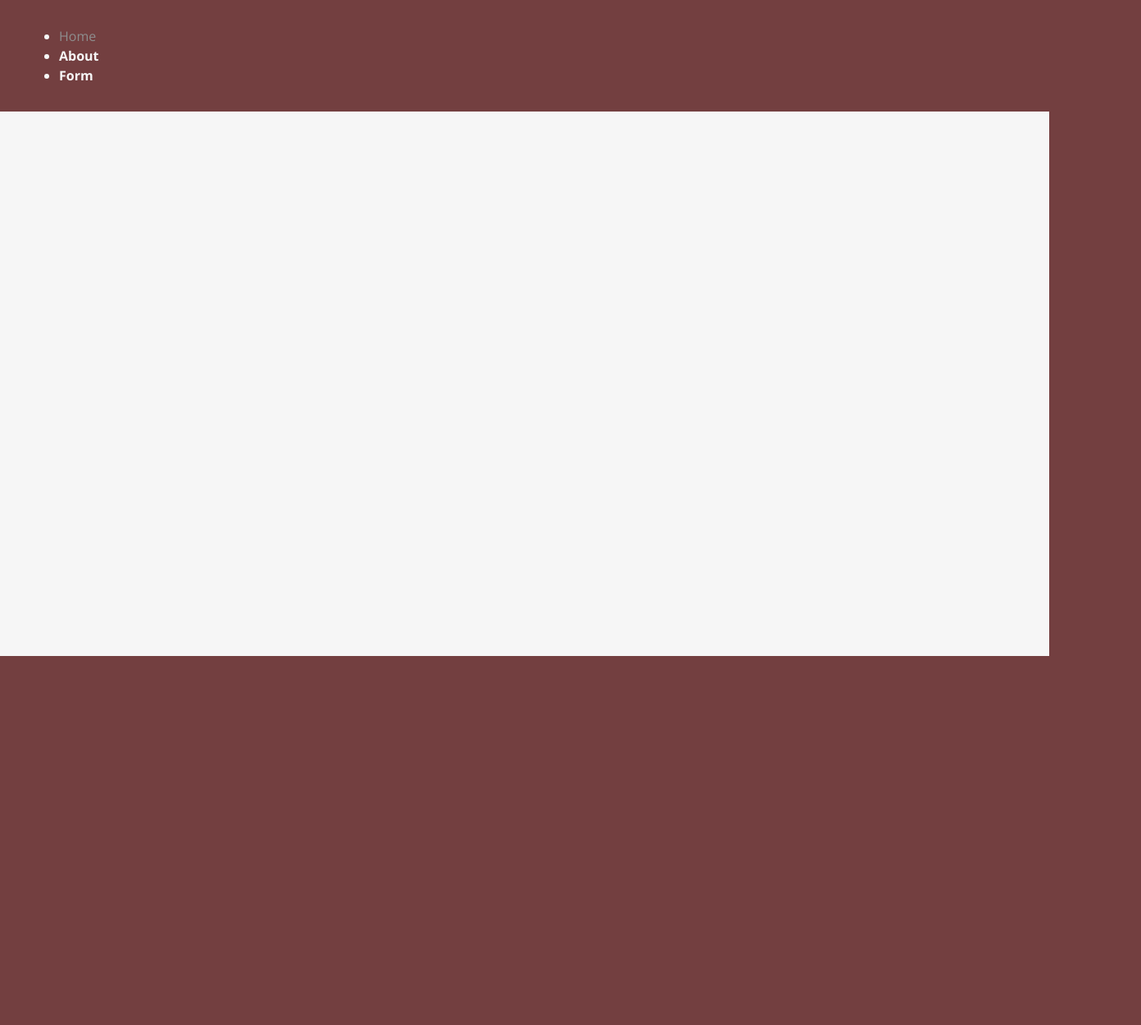
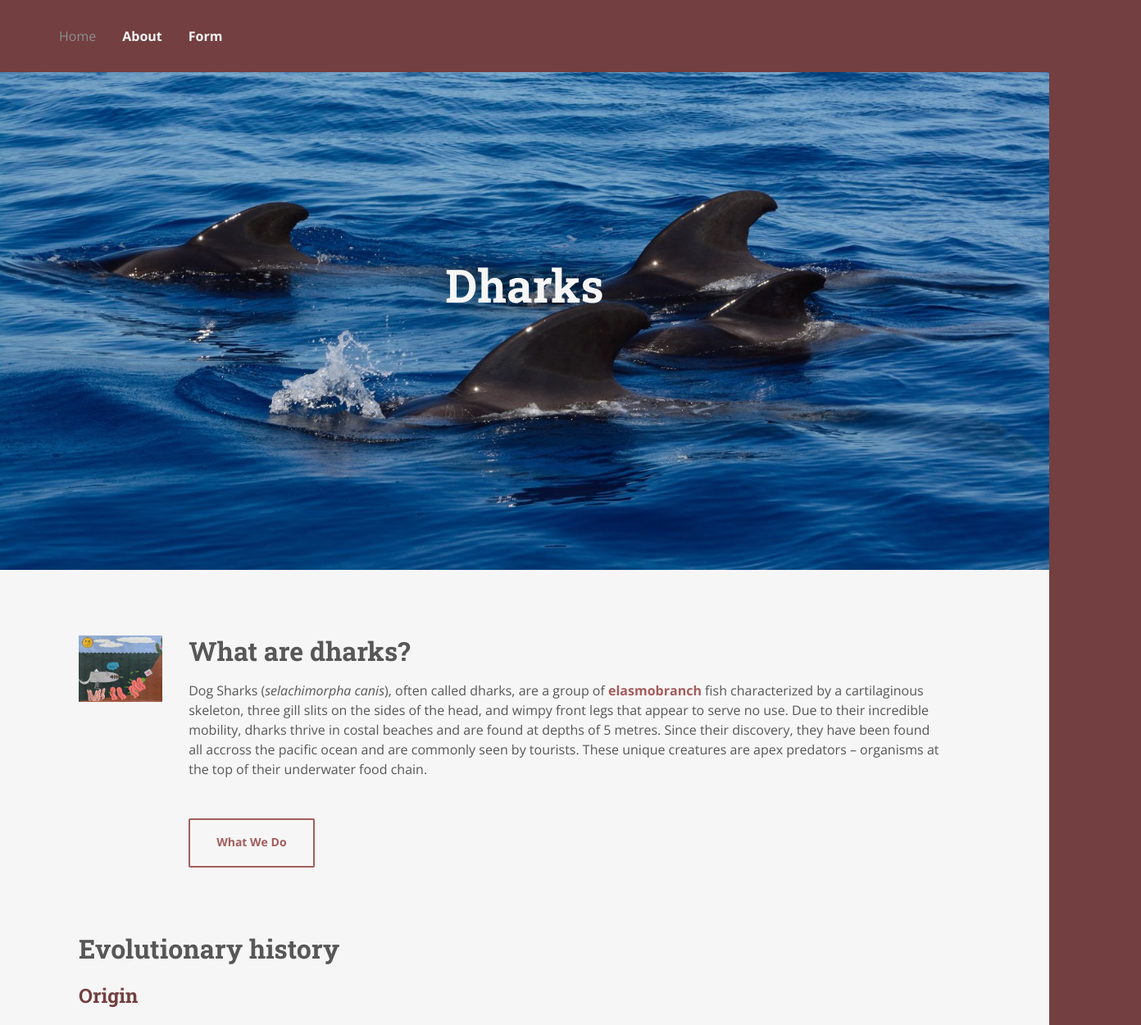
Before and after one commit to JosiahStephens/flexWebsite, a plain HTML site: page index.html in a window 1280 px wide. Shown: the top 1250 px of the page at 82% size, 1392 px wide, since content can reach past the window. Drawn offline with nearby package versions, Linux system fonts and the light colour scheme.

Commit message:
fixed the flexbox

```diff
--- a/index.html
+++ b/index.html
@@ -58,28 +58,37 @@
   </div>
 
   <main>
-    <div class="scroll-down">About Us</div>
-    <article class="first-article" class="panel">
+    <article class="first-article panel">
+      <div class="text-wrap">
         <h2>What are dharks?</h2>
         <p>
           Dog Sharks (<em>selachimorpha canis</em>), often called dharks, are a group of
           <a href="https://www.sciencedirect.com/topics/immunology-and-microbiology/elasmobranch">elasmobranch</a> fish
-        characterized by a cartilaginous skeleton, three gill slits on the sides of the head, and wimpy front legs that
+          characterized by a cartilaginous skeleton, three gill slits on the sides of the head, and wimpy front legs
+          that
           appear to serve no use. Due to their
-        incredible mobility, dharks thrive in costal beaches and are found at depths of 5 metres. Since their discovery,
-        they have been found all accross the pacific ocean and are commonly seen by tourists. These unique creatures are
+          incredible mobility, dharks thrive in costal beaches and are found at depths of 5 metres. Since their
+          discovery,
+          they have been found all accross the pacific ocean and are commonly seen by tourists. These unique creatures
+          are
           apex predators – organisms at the top of their underwater food chain.
         </p>
         <a href="about/" class="button">What We Do</a>
+      </div>
+      <div class="image-wrap">
         <img class="inline-picture" src="images/dhark600.jpg" alt="depiction of a dhark">
+      </div>
     </article>
     <article class="panel">
+      <div class="text-wrap">
         <h2>Evolutionary history</h2>
         <h3>Origin</h3>
         <p>
-        It is estimated that dharks first appeared in the late 1980's after decades of evolution. The earliest evidences
+          It is estimated that dharks first appeared in the late 1980's after decades of evolution. The earliest
+          evidences
           of which were found in 2015 by American biologists Dave Limbean and Mike Stephens, Ph.D., while on an
-        investigatory trip to the Pacific island of Aitutaki. Their research indicates that the dhark originated from a
+          investigatory trip to the Pacific island of Aitutaki. Their research indicates that the dhark originated from
+          a
           shipwrecked pack of dogs lost at sea during the second world war. Based on probable scientific theory,
           hypothesized after extensive research by these scientists, it is believed that the dogs were unable to aquire
           food on the island and began to hunt in the shallow reefs. Over the next few years the dogs rapidly evolved to
@@ -141,8 +150,8 @@
           </li>
         </ol>
         <a href="form/" class="button">Sign Up For Spam</a>
+      </div>
     </article>
-    <article>
     <h2>Our Projects</h2>
     <div class="cards">
       <div class="card">
@@ -186,7 +195,6 @@
         </a>
       </div>
     </div>
-    </article>
   </main>
 
   <aside>
--- a/styles/main.css
+++ b/styles/main.css
@@ -25,6 +25,22 @@ header {
     z-index: 1;
 }
 
+header {
+    display: flex;
+    align-items: flex-end;
+}
+
+header nav ul {
+    display: flex;
+    flex-direction: row;
+    align-items: flex-end;
+    gap: 2rem;
+}
+
+header nav ul {
+    list-style-type: none;
+}
+
 body {
     display: flex;
     flex-direction: column;
@@ -32,7 +48,7 @@ body {
     font-family: "Open Sans", sans-serif;
     color: var(--scorpion);
     line-height: 1.5;
-    /* background-color: var(--wild-sand); */
+    background-color: var(--wild-sand);
     /* margin-bottom: 0; */
 }
 
@@ -65,22 +81,38 @@ h6 {
 
 picture img {
     display: block;
-    width: 100vw;
-    height: 100vh;
+    width: 100%;
+    height: 100%;
     object-fit: cover;
     position: relative;
     top: 0;
     left: 0;
-    z-index: -1;
+    /* z-index: -1; */
 }
 
 .hero {
+    position: relative;
     background-color: var(--wild-sand);
 }
 
+.hero h1 {
+    position: relative;
+    top: 50%;
+    left: 50%;
+    /* z-index: -1; */
+    margin: 0;
+    color: var(--wild-sand);
+    text-shadow: 0 0 30px rgb(0 0 0 / 70%);
+    font-size: 3.5rem;
+    width: 100%;
+    text-align: center;
+    padding: 0 2rem;
+    transform: translate(-50%, -50%);
+}
+
 .inline-picture {
-    margin-top: 2rem;
-    max-width: 50rem;
+    /* margin-top: 2rem;
+    max-width: 50rem; */
     display: block;
 }
 
@@ -144,30 +176,21 @@ main {
     margin: 0 2rem;
 }
 
-.button:last-child {
-    margin-bottom: 10rem;
-}
-
-h1 {
-    position: relative;
-    top: 50%;
-    left: 50%;
-    z-index: -1;
-    color: var(--wild-sand);
-    text-shadow: 0 0 30px rgb(0 0 0 / 70%);
-    font-size: 3.5rem;
-    width: 100%;
-    text-align: center;
-    padding: 0 2rem;
-    transform: translate(-50%, -50%);
-}
-
 article {
     width: 100%;
     background-color: var(--wild-sand);
-    /* margin: 0 auto;
-    max-width: 50rem; */
     padding: 0 1rem;
+    padding-top: 5rem;
+}
+
+article img {
+    object-fit: cover;
+    width: 100%;
+}
+
+article h2 {
+    margin: 0;
+    padding-top: 8rem;
 }
 
 .panel {
@@ -176,8 +199,18 @@ article {
     flex-direction: column;
 }
 
-.first-article {
+/* .first-article {
     margin-top: 100vh;
+} */
+
+.panel .image-wrap {
+    order: -1;
+    /* width: 100%; */
+    flex: 1 1 40%;
+}
+
+.text-wrap {
+    padding-right: 2rem;
 }
 
 section {
@@ -217,7 +250,7 @@ section {
     background-color: var(--koromiko);
     padding: 1rem 2rem;
 
-    position: fixed;
+    position: relative;
     left: 0;
     bottom: 0;
     width: 100%;
@@ -228,7 +261,7 @@ section {
     color: var(--dark-scorpion);
     text-align: center;
 
-    z-index: -1;
+    /* z-index: -1; */
 }
 
 .scroll-down::before {
@@ -245,6 +278,7 @@ section {
     content: "▼";
 }
 
+/* header stuff */
 header a:link {
     color: var(--wild-sand);
     font-weight: bold;
@@ -255,13 +289,13 @@ header a:visited {
     color: var(--wild-sando);
 }
 
-header a:hover {
-    text-decoration: underline;
-}
-
 header a:active,
 header a:focus {
     color: var(--gray);
+}
+
+header nav a:hover {
+    text-shadow: 0 0 10px rgb(0 0 0);
 }
 
 header .dead-link {
@@ -269,8 +303,9 @@ header .dead-link {
 }
 
 header .dead-link:hover {
-    text-decoration: none;
     color: var(--gray);
+    text-shadow: none;
+    cursor: default;
 }
 
 .overlay {
@@ -289,7 +324,6 @@ header .dead-link:hover {
 .cards {
     display: flex;
     flex-direction: column;
-    justify-content: center;
     gap: 2rem;
     padding: 1rem;
 }
@@ -306,13 +340,12 @@ header .dead-link:hover {
     /* margin: 3rem .5rem; */
     position: relative;
     display: block;
-    max-width: 350px;
-    max-height: 350px;
+    /* max-width: 350px;
+    max-height: 350px; */
 }
 
 .image-wrapper img {
     display: block;
-    max-width: 350px;
     object-fit: cover;
 }
 
@@ -353,6 +386,7 @@ header .dead-link:hover {
     }
     .panel h2 {
         margin: 0;
+        padding-top: 0rem;
     }
     /* .panel .left {
         order: -2; ???
@@ -370,3 +404,9 @@ header .dead-link:hover {
     }
 
 }
+
+@media (min-width: 1000px) {
+    .cards {
+        flex-wrap: nowrap;
+    }
+}
```
Also changed, not shown: 1 other file. Lines whose indentation alone changed are shown as unchanged.
